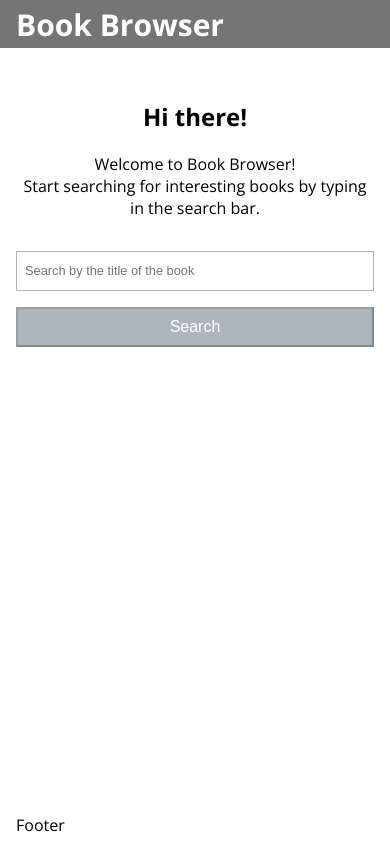
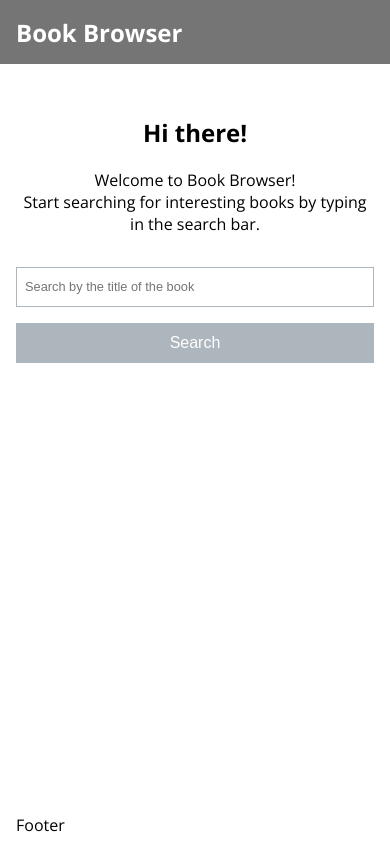
Before and after one commit to jamiamikko/book-browser, a Vue app: page / in a window 390 px wide. Built offline with nearby package versions, Linux system fonts and the light colour scheme.

Commit message:
Modal mobile fixes

```diff
--- a/src/assets/scss/_variables.scss
+++ b/src/assets/scss/_variables.scss
@@ -1,6 +1,7 @@
 $white: #fff;
 $black: #000;
 $blue: #2c4cff;
+$blue-dark: #1b30a8;
 
 $gray-1: #fafafa;
 $gray-2: #f1f1f1;
--- a/src/components/Book/Book.vue
+++ b/src/components/Book/Book.vue
@@ -3,7 +3,7 @@
     <div class="book__cover-wrapper" @click="openModal">
       <img class="book__cover" v-bind:src="this.covers.thumbnail" />
     </div>
-    <div class="book__info-wrapper">
+    <div class="book__info-wrapper" tabindex="0">
       <p class="book__title">{{ this.title }}</p>
       <p class="book__authors">
         <span v-if="authors">
@@ -35,6 +35,7 @@
     authors: Array,
     covers: Object,
     year: Number,
+    focusable: Boolean,
   },
   computed: {
     authorsToString() {
--- a/src/components/BookList/BookList.vue
+++ b/src/components/BookList/BookList.vue
@@ -12,12 +12,13 @@
       <LoadingIndicator v-if="this.loading" />
       <div v-if="books.length && !this.loading">
         <Book
-          v-for="book in books"
+          v-for="(book, index) in books"
           v-bind:key="book.key"
           v-bind:title="book.title"
           v-bind:authors="book.authors"
           v-bind:covers="book.covers"
           v-bind:year="book.year"
+          v-bind:focusable="index === 0"
         />
       </div>
     </div>
--- a/src/components/Header/Header.vue
+++ b/src/components/Header/Header.vue
@@ -13,17 +13,22 @@
 </script>
 <style scoped lang="scss">
 @import '../../assets/scss/_variables.scss';
+@import '../../assets/scss/_mixins.scss';
 
 .header {
   display: flex;
   align-items: center;
   background-color: $gray-6;
-  height: 3rem;
+  height: 4rem;
   padding: 0.5rem 1rem;
 
   &__title {
-    font-size: 1.875rem;
+    font-size: 1.5rem;
     color: $white;
+
+    @include media-min($mobile-bp) {
+      font-size: 1.875rem;
+    }
   }
 
   &__title-wrapper {
--- a/src/components/Modal/Modal.vue
+++ b/src/components/Modal/Modal.vue
@@ -55,10 +55,10 @@
 
   &__container {
     background-color: $white;
-    margin: 0 auto;
-    padding: 2rem 1rem;
+    margin: 0 1rem;
+    padding: 2rem;
     transition: all 0.3s ease;
-    min-width: 30rem;
+    max-width: 20rem;
     box-shadow: 0 0.25rem 0.75rem $gray-4;
   }
 
--- a/src/components/SearchBar/SearchBar.vue
+++ b/src/components/SearchBar/SearchBar.vue
@@ -114,10 +114,16 @@
     color: $white;
     height: 2.5rem;
     font-size: 1rem;
-    padding: 0 1rem;
+    border: 1px solid $gray-4;
 
     @include media-min($mobile-bp) {
       height: 2rem;
+    }
+
+    &:hover,
+    &:focus {
+      background-color: $white;
+      color: $blue;
     }
 
     &--disabled {
--- a/src/style.scss
+++ b/src/style.scss
@@ -15,3 +15,8 @@
 p {
   margin: 0;
 }
+
+img {
+  max-width: 100%;
+  height: auto;
+}
```
